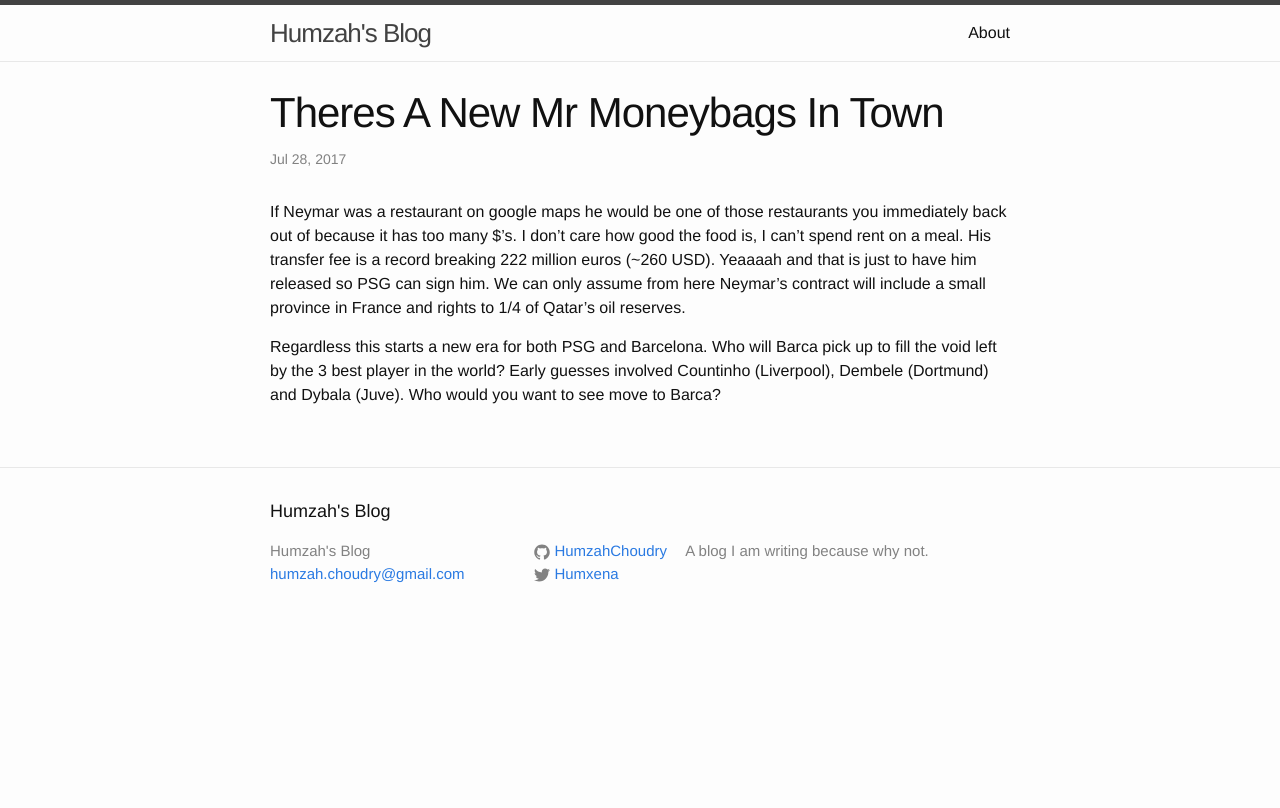
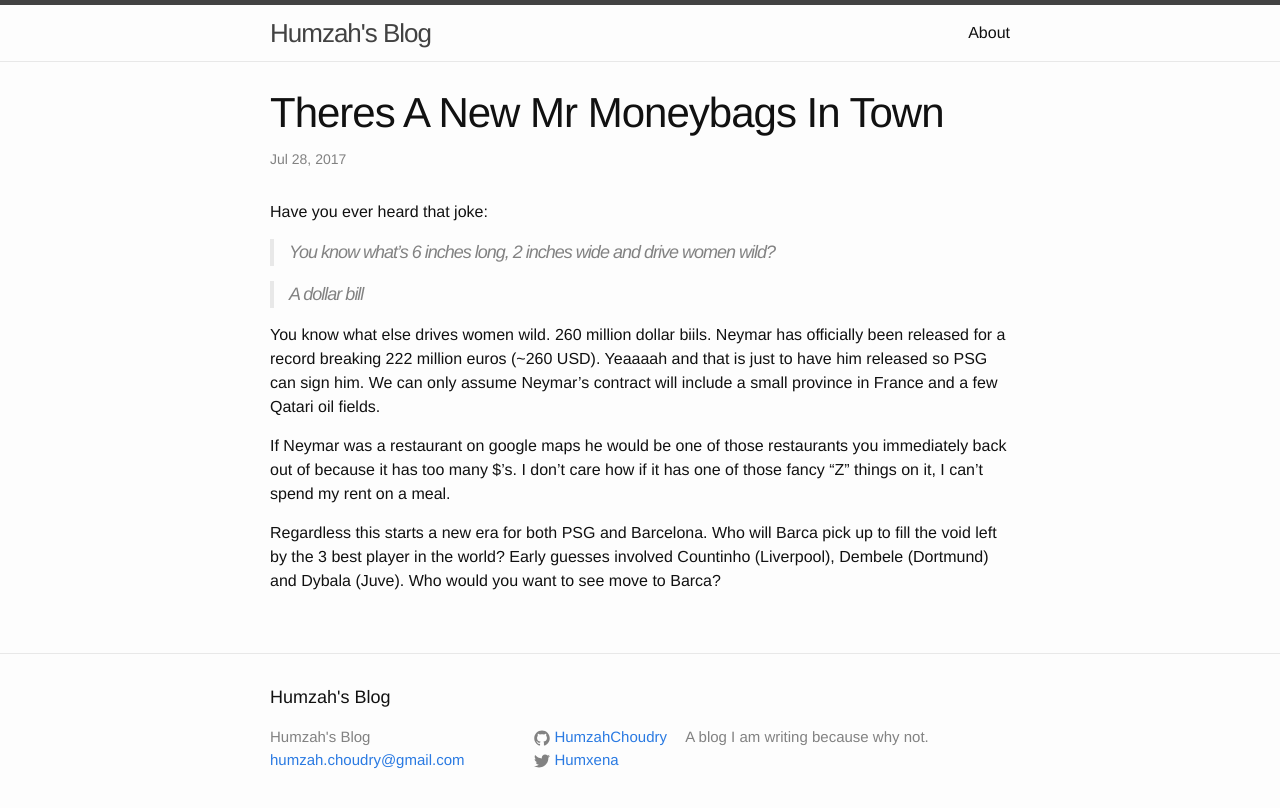
Before and after one commit to HumzahChoudry/HumzahChoudry.github.io, a Jekyll site: the page built from _posts/2017-07-28-theres-a-new-mr-moneybags-in-town.markdown, in a window 1280 px wide. Shown: the top 808 px of the page. Built offline with Jekyll 4.4.1, drawn with Linux system fonts in a browser that asks for light colours; our own code applies the rules of GitHub Pages for plain Markdown files.

Commit message:
Update 2017-07-28-theres-a-new-mr-moneybags-in-town.markdown

```diff
--- a/_posts/2017-07-28-theres-a-new-mr-moneybags-in-town.markdown
+++ b/_posts/2017-07-28-theres-a-new-mr-moneybags-in-town.markdown
@@ -1,3 +1,11 @@
-If Neymar was a restaurant on google maps he would be one of those restaurants you immediately back out of because it has too many $'s. I don't care how good the food is, I can't spend rent on a meal. His transfer fee is a record breaking 222 million euros (~260 USD). Yeaaaah and that is just to have him released so PSG can sign him. We can only assume from here Neymar's contract will include a small province in France and rights to 1/4 of Qatar's oil reserves.
+Have you ever heard that joke:
+
+>You know what's 6 inches long, 2 inches wide and drive women wild?
+
+>A dollar bill
+
+You know what else drives women wild. 260 million dollar biils. Neymar has officially been released for a record breaking 222 million euros (~260 USD). Yeaaaah and that is just to have him released so PSG can sign him. We can only assume Neymar's contract will include a small province in France and a few Qatari oil fields.
+
+If Neymar was a restaurant on google maps he would be one of those restaurants you immediately back out of because it has too many $'s. I don't care how if it has one of those fancy "Z" things on it, I can't spend my rent on a meal.
 
 Regardless this starts a new era for both PSG and Barcelona. Who will Barca pick up to fill the void left by the 3 best player in the world? Early guesses involved Countinho (Liverpool), Dembele (Dortmund) and Dybala (Juve). Who would you want to see move to Barca?
```
